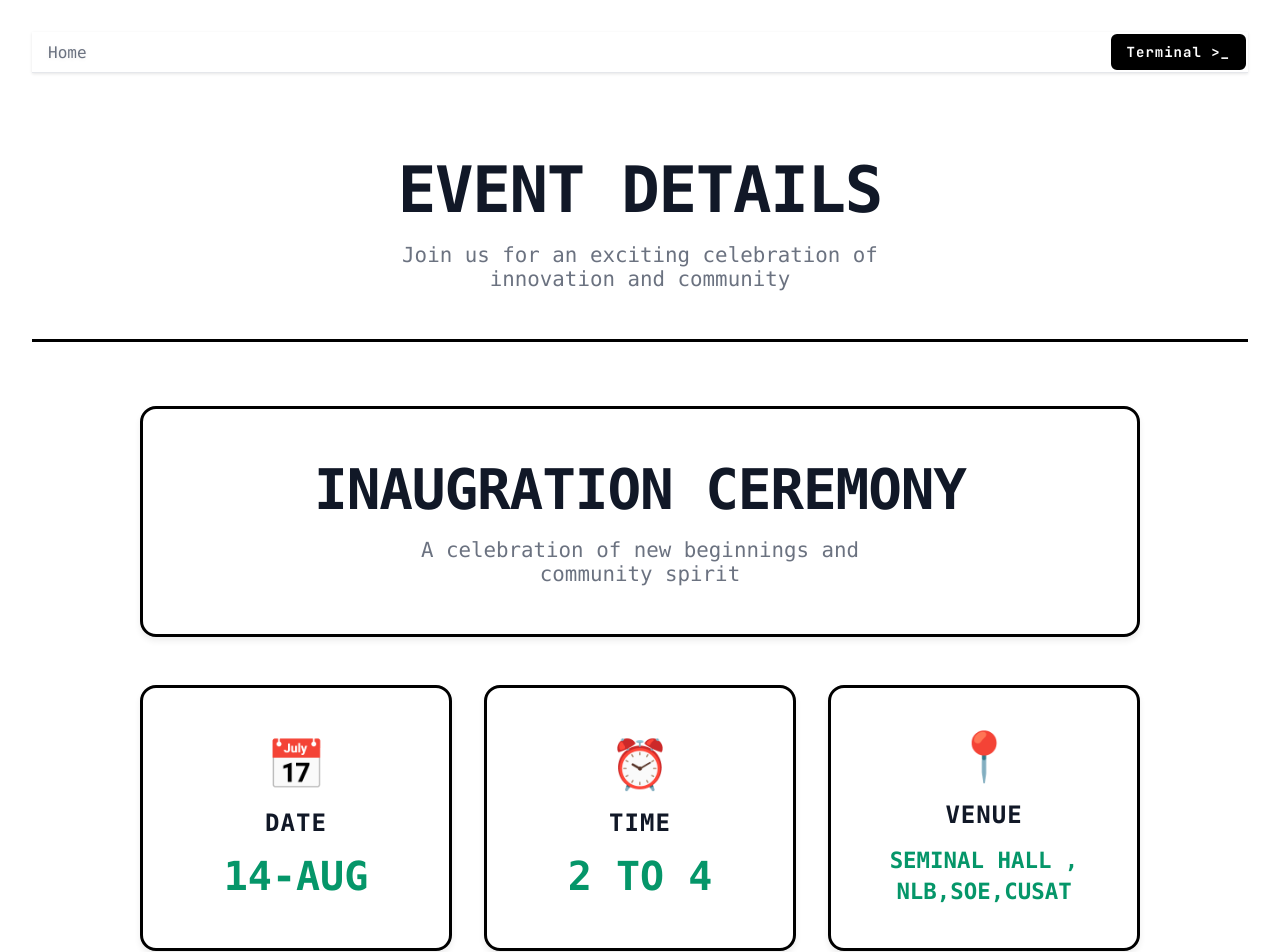
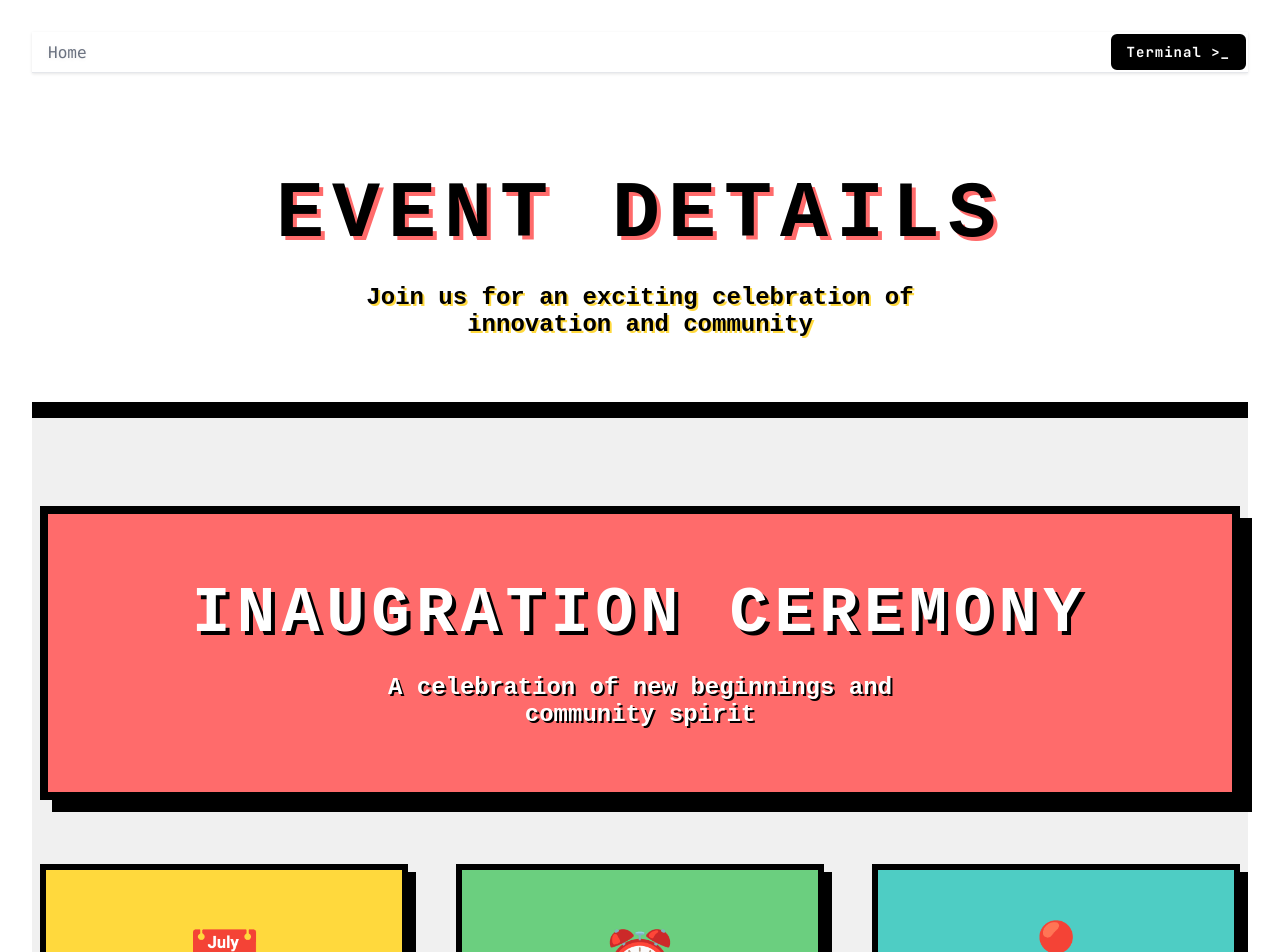
Before and after one commit to foss-cusat/foss-website, a React (Vite) app: page /inaugration in a window 1280 px wide. Shown: the top 952 px of the page. Built offline with nearby package versions, Linux system fonts and the light colour scheme.

Commit message:
event page design

```diff
--- a/src/pages/Event.jsx
+++ b/src/pages/Event.jsx
@@ -10,13 +10,17 @@ const Event = () => {
   };
 
   return (
-    <div className="min-h-screen" style={{ background: '#ffffff' }}>
+    <div className="min-h-screen" style={{
+      background: '#f0f0f0',
+      fontFamily: '"Source Code Pro", monospace'
+    }}>
       {/* Header Section */}
       <section style={{
         background: '#ffffff',
-        borderBottom: '3px solid #000000',
-        padding: '3rem 0',
-        marginBottom: '2rem'
+        borderBottom: '8px solid #000000',
+        padding: '4rem 0',
+        marginBottom: '3rem',
+        boxShadow: '0 8px 0 #000000'
       }}>
         <div className="container mx-auto px-4 text-center">
           <motion.h1
@@ -24,12 +28,14 @@ const Event = () => {
             animate={{ opacity: 1, y: 0 }}
             transition={{ duration: 0.8 }}
             style={{
-              fontSize: '4rem',
+              fontSize: '5rem',
               fontWeight: '900',
-              color: '#111827',
-              marginBottom: '1rem',
+              color: '#000000',
+              marginBottom: '1.5rem',
               textTransform: 'uppercase',
-              letterSpacing: '-0.02em'
+              letterSpacing: '0.1em',
+              textShadow: '4px 4px 0 #ff6b6b',
+              fontFamily: '"Source Code Pro", monospace'
             }}
           >
             Event Details
@@ -39,11 +45,13 @@ const Event = () => {
             animate={{ opacity: 1, y: 0 }}
             transition={{ duration: 0.8, delay: 0.2 }}
             style={{
-              fontSize: '1.3rem',
-              color: '#6b7280',
-              maxWidth: '600px',
+              fontSize: '1.5rem',
+              color: '#000000',
+              maxWidth: '700px',
               margin: '0 auto',
-              fontWeight: '500'
+              fontWeight: '600',
+              fontFamily: '"Source Code Pro", monospace',
+              textShadow: '2px 2px 0 #ffd93d'
             }}
           >
             Join us for an exciting celebration of innovation and community
@@ -52,13 +60,13 @@ const Event = () => {
       </section>
 
       {/* Main Event Content */}
-      <section style={{ padding: '2rem 0', minHeight: '60vh' }}>
+      <section style={{ padding: '3rem 0', minHeight: '60vh' }}>
         <div className="container mx-auto px-4">
           <motion.div
             initial={{ opacity: 0, y: 50 }}
             animate={{ opacity: 1, y: 0 }}
             transition={{ duration: 0.8 }}
-            style={{ maxWidth: '1000px', margin: '0 auto' }}
+            style={{ maxWidth: '1200px', margin: '0 auto' }}
           >
             {/* Event Title Card */}
             <motion.div
@@ -66,31 +74,37 @@ const Event = () => {
               animate={{ opacity: 1, y: 0 }}
               transition={{ duration: 0.6, delay: 0.3 }}
               style={{
-                background: '#ffffff',
-                borderRadius: '16px',
-                padding: '3rem 2rem',
+                background: '#ff6b6b',
+                borderRadius: '0',
+                padding: '4rem 3rem',
                 textAlign: 'center',
-                marginBottom: '3rem',
-                border: '3px solid #000000',
-                boxShadow: '0 4px 6px rgba(0, 0, 0, 0.07)'
+                marginBottom: '4rem',
+                border: '8px solid #000000',
+                boxShadow: '12px 12px 0 #000000',
+                transform: 'rotate(-1deg)',
+                fontFamily: '"Source Code Pro", monospace'
               }}
             >
               <h2 style={{
-                fontSize: '3.5rem',
+                fontSize: '4rem',
                 fontWeight: '900',
-                color: '#111827',
-                marginBottom: '1rem',
+                color: '#ffffff',
+                marginBottom: '1.5rem',
                 textTransform: 'uppercase',
-                letterSpacing: '-0.02em'
+                letterSpacing: '0.1em',
+                textShadow: '4px 4px 0 #000000',
+                fontFamily: '"Source Code Pro", monospace'
               }}>
                 {event.title}
               </h2>
               <div style={{
-                fontSize: '1.3rem',
-                color: '#6b7280',
-                fontWeight: '500',
-                maxWidth: '500px',
-                margin: '0 auto'
+                fontSize: '1.5rem',
+                color: '#ffffff',
+                fontWeight: '600',
+                maxWidth: '600px',
+                margin: '0 auto',
+                textShadow: '2px 2px 0 #000000',
+                fontFamily: '"Source Code Pro", monospace'
               }}>
                 A celebration of new beginnings and community spirit
               </div>
@@ -99,9 +113,9 @@ const Event = () => {
             {/* Event Details Grid */}
             <div style={{
               display: 'grid',
-              gridTemplateColumns: 'repeat(auto-fit, minmax(300px, 1fr))',
-              gap: '2rem',
-              marginBottom: '3rem'
+              gridTemplateColumns: 'repeat(auto-fit, minmax(350px, 1fr))',
+              gap: '3rem',
+              marginBottom: '4rem'
             }}>
               {/* Date Card */}
               <motion.div
@@ -109,33 +123,38 @@ const Event = () => {
                 animate={{ opacity: 1, x: 0 }}
                 transition={{ duration: 0.6, delay: 0.4 }}
                 style={{
-                  background: '#ffffff',
-                  borderRadius: '16px',
-                  padding: '2.5rem 2rem',
+                  background: '#ffd93d',
+                  borderRadius: '0',
+                  padding: '3rem 2rem',
                   textAlign: 'center',
-                  border: '3px solid #000000',
-                  boxShadow: '0 4px 6px rgba(0, 0, 0, 0.07)',
-                  minHeight: '200px',
+                  border: '6px solid #000000',
+                  boxShadow: '8px 8px 0 #000000',
+                  minHeight: '250px',
                   display: 'flex',
                   flexDirection: 'column',
-                  justifyContent: 'center'
+                  justifyContent: 'center',
+                  transform: 'rotate(1deg)',
+                  fontFamily: '"Source Code Pro", monospace'
                 }}
               >
-                <div style={{ fontSize: '3rem', marginBottom: '1rem' }}>📅</div>
+                <div style={{ fontSize: '4rem', marginBottom: '1.5rem' }}>📅</div>
                 <h3 style={{
-                  fontSize: '1.5rem',
+                  fontSize: '1.8rem',
                   fontWeight: '700',
-                  color: '#111827',
-                  marginBottom: '1rem',
-                  textTransform: 'uppercase'
+                  color: '#000000',
+                  marginBottom: '1.5rem',
+                  textTransform: 'uppercase',
+                  fontFamily: '"Source Code Pro", monospace'
                 }}>
                   Date
                 </h3>
                 <div style={{
-                  fontSize: '2.5rem',
+                  fontSize: '3rem',
                   fontWeight: '900',
-                  color: '#059669',
-                  textTransform: 'uppercase'
+                  color: '#ff6b6b',
+                  textTransform: 'uppercase',
+                  textShadow: '3px 3px 0 #000000',
+                  fontFamily: '"Source Code Pro", monospace'
                 }}>
                   {event.date}
                 </div>
@@ -147,33 +166,38 @@ const Event = () => {
                 animate={{ opacity: 1, y: 0 }}
                 transition={{ duration: 0.6, delay: 0.5 }}
                 style={{
-                  background: '#ffffff',
-                  borderRadius: '16px',
-                  padding: '2.5rem 2rem',
+                  background: '#6bcf7f',
+                  borderRadius: '0',
+                  padding: '3rem 2rem',
                   textAlign: 'center',
-                  border: '3px solid #000000',
-                  boxShadow: '0 4px 6px rgba(0, 0, 0, 0.07)',
-                  minHeight: '200px',
+                  border: '6px solid #000000',
+                  boxShadow: '8px 8px 0 #000000',
+                  minHeight: '250px',
                   display: 'flex',
                   flexDirection: 'column',
-                  justifyContent: 'center'
+                  justifyContent: 'center',
+                  transform: 'rotate(-1deg)',
+                  fontFamily: '"Source Code Pro", monospace'
                 }}
               >
-                <div style={{ fontSize: '3rem', marginBottom: '1rem' }}>⏰</div>
+                <div style={{ fontSize: '4rem', marginBottom: '1.5rem' }}>⏰</div>
                 <h3 style={{
-                  fontSize: '1.5rem',
+                  fontSize: '1.8rem',
                   fontWeight: '700',
-                  color: '#111827',
-                  marginBottom: '1rem',
-                  textTransform: 'uppercase'
+                  color: '#000000',
+                  marginBottom: '1.5rem',
+                  textTransform: 'uppercase',
+                  fontFamily: '"Source Code Pro", monospace'
                 }}>
                   Time
                 </h3>
                 <div style={{
-                  fontSize: '2.5rem',
+                  fontSize: '3rem',
                   fontWeight: '900',
-                  color: '#059669',
-                  textTransform: 'uppercase'
+                  color: '#ffffff',
+                  textTransform: 'uppercase',
+                  textShadow: '3px 3px 0 #000000',
+                  fontFamily: '"Source Code Pro", monospace'
                 }}>
                   {event.time}
                 </div>
@@ -185,34 +209,39 @@ const Event = () => {
                 animate={{ opacity: 1, x: 0 }}
                 transition={{ duration: 0.6, delay: 0.6 }}
                 style={{
-                  background: '#ffffff',
-                  borderRadius: '16px',
-                  padding: '2.5rem 2rem',
+                  background: '#4ecdc4',
+                  borderRadius: '0',
+                  padding: '3rem 2rem',
                   textAlign: 'center',
-                  border: '3px solid #000000',
-                  boxShadow: '0 4px 6px rgba(0, 0, 0, 0.07)',
-                  minHeight: '200px',
+                  border: '6px solid #000000',
+                  boxShadow: '8px 8px 0 #000000',
+                  minHeight: '250px',
                   display: 'flex',
                   flexDirection: 'column',
-                  justifyContent: 'center'
+                  justifyContent: 'center',
+                  transform: 'rotate(1deg)',
+                  fontFamily: '"Source Code Pro", monospace'
                 }}
               >
-                <div style={{ fontSize: '3rem', marginBottom: '1rem' }}>📍</div>
+                <div style={{ fontSize: '4rem', marginBottom: '1.5rem' }}>📍</div>
                 <h3 style={{
-                  fontSize: '1.5rem',
+                  fontSize: '1.8rem',
                   fontWeight: '700',
-                  color: '#111827',
-                  marginBottom: '1rem',
-                  textTransform: 'uppercase'
+                  color: '#000000',
+                  marginBottom: '1.5rem',
+                  textTransform: 'uppercase',
+                  fontFamily: '"Source Code Pro", monospace'
                 }}>
                   Venue
                 </h3>
                 <div style={{
-                  fontSize: '1.4rem',
+                  fontSize: '1.6rem',
                   fontWeight: '600',
-                  color: '#059669',
+                  color: '#ffffff',
                   lineHeight: '1.4',
-                  textTransform: 'uppercase'
+                  textTransform: 'uppercase',
+                  textShadow: '2px 2px 0 #000000',
+                  fontFamily: '"Source Code Pro", monospace'
                 }}>
                   {event.venue}
                 </div>
@@ -224,32 +253,34 @@ const Event = () => {
               initial={{ opacity: 0, y: 30 }}
               animate={{ opacity: 1, y: 0 }}
               transition={{ duration: 0.6, delay: 0.7 }}
-              style={{ textAlign: 'center', marginTop: '2rem', marginBottom: '3rem' }}
+              style={{ textAlign: 'center', marginTop: '3rem', marginBottom: '4rem' }}
             >
               <a
                 href="/"
                 style={{
                   display: 'inline-block',
-                  background: 'linear-gradient(135deg, #059669 0%, #10b981 100%)',
+                  background: '#000000',
                   color: '#ffffff',
-                  padding: '1.2rem 3rem',
-                  borderRadius: '16px',
-                  fontSize: '1.2rem',
-                  fontWeight: '700',
+                  padding: '1.5rem 4rem',
+                  borderRadius: '0',
+                  fontSize: '1.4rem',
+                  fontWeight: '900',
                   textDecoration: 'none',
-                  boxShadow: '0 4px 6px rgba(0, 0, 0, 0.07)',
-                  border: '3px solid #000000',
-                  transition: 'all 0.2s ease-in-out',
+                  boxShadow: '8px 8px 0 #ff6b6b',
+                  border: '4px solid #000000',
+                  transition: 'all 0.1s ease-in-out',
                   textTransform: 'uppercase',
-                  letterSpacing: '0.5px'
+                  letterSpacing: '0.1em',
+                  fontFamily: '"Source Code Pro", monospace',
+                  position: 'relative'
                 }}
                 onMouseEnter={(e) => {
-                  e.target.style.transform = 'translateY(-2px)';
-                  e.target.style.boxShadow = '0 8px 25px rgba(0, 0, 0, 0.15)';
+                  e.target.style.transform = 'translate(-4px, -4px)';
+                  e.target.style.boxShadow = '12px 12px 0 #ff6b6b';
                 }}
                 onMouseLeave={(e) => {
-                  e.target.style.transform = 'translateY(0)';
-                  e.target.style.boxShadow = '0 4px 6px rgba(0, 0, 0, 0.07)';
+                  e.target.style.transform = 'translate(0, 0)';
+                  e.target.style.boxShadow = '8px 8px 0 #ff6b6b';
                 }}
               >
                 Back to Home
```
